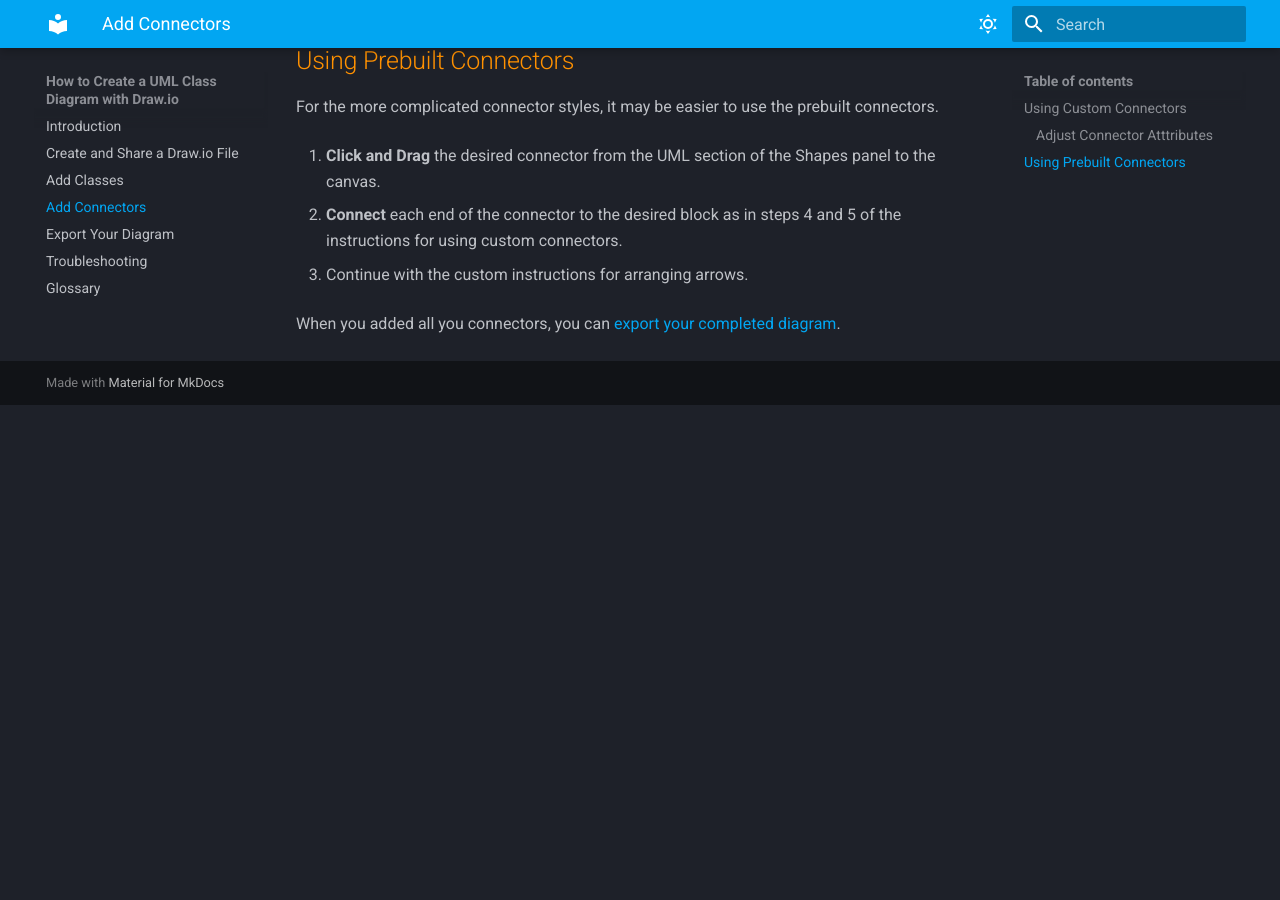
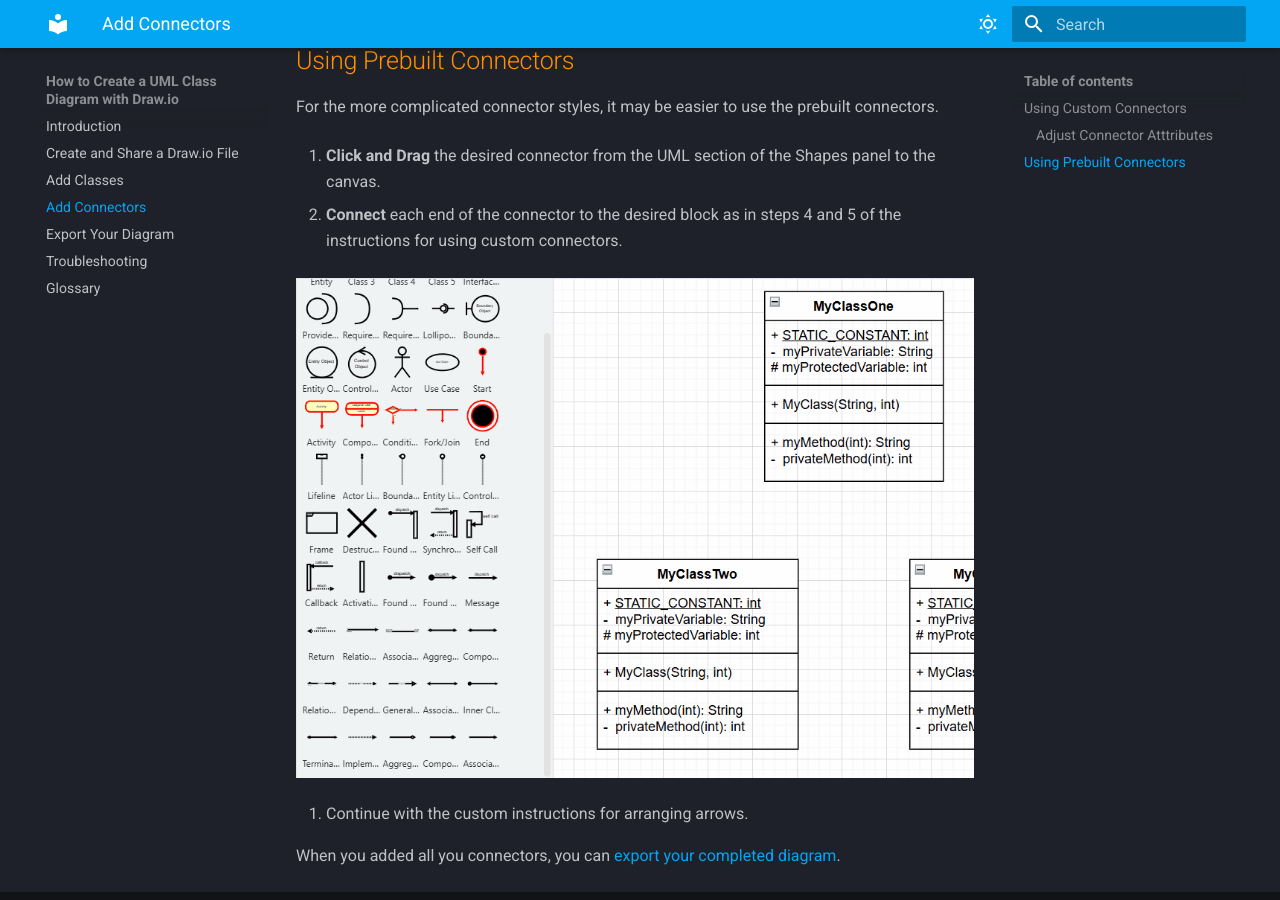
Before and after one commit to kai-st/comm2216-docs-project, an MkDocs documentation site: the page built from docs/connectors.md, in a window 1280 px wide and 900 px high, scrolled down 5805 px. Built offline with MkDocs 1.6.1 and Material for MkDocs 9.7.7, drawn with Linux system fonts in a browser that asks for light colours; before the commit the page ends 6210 px from its top, so only the background shows below that.

Commit message:
Add image for prebuilt connectors

```diff
--- a/docs/connectors.md
+++ b/docs/connectors.md
@@ -76,6 +76,8 @@ For the more complicated connector styles, it may be easier to use the prebuilt
 
 2. **Connect** each end of the connector to the desired block as in steps 4 and 5 of the instructions for using custom connectors.
 
+![Adding and Connecting a prebuilt connector](./assets/prebuilt_connector.gif "Adding and Connecting a prebuilt connector")
+
 3. Continue with the custom instructions for arranging arrows.
 
 When you added all you connectors, you can [export your completed diagram](export).
```
Also changed, not shown: docs/assets/prebuilt_connector.gif (added).
